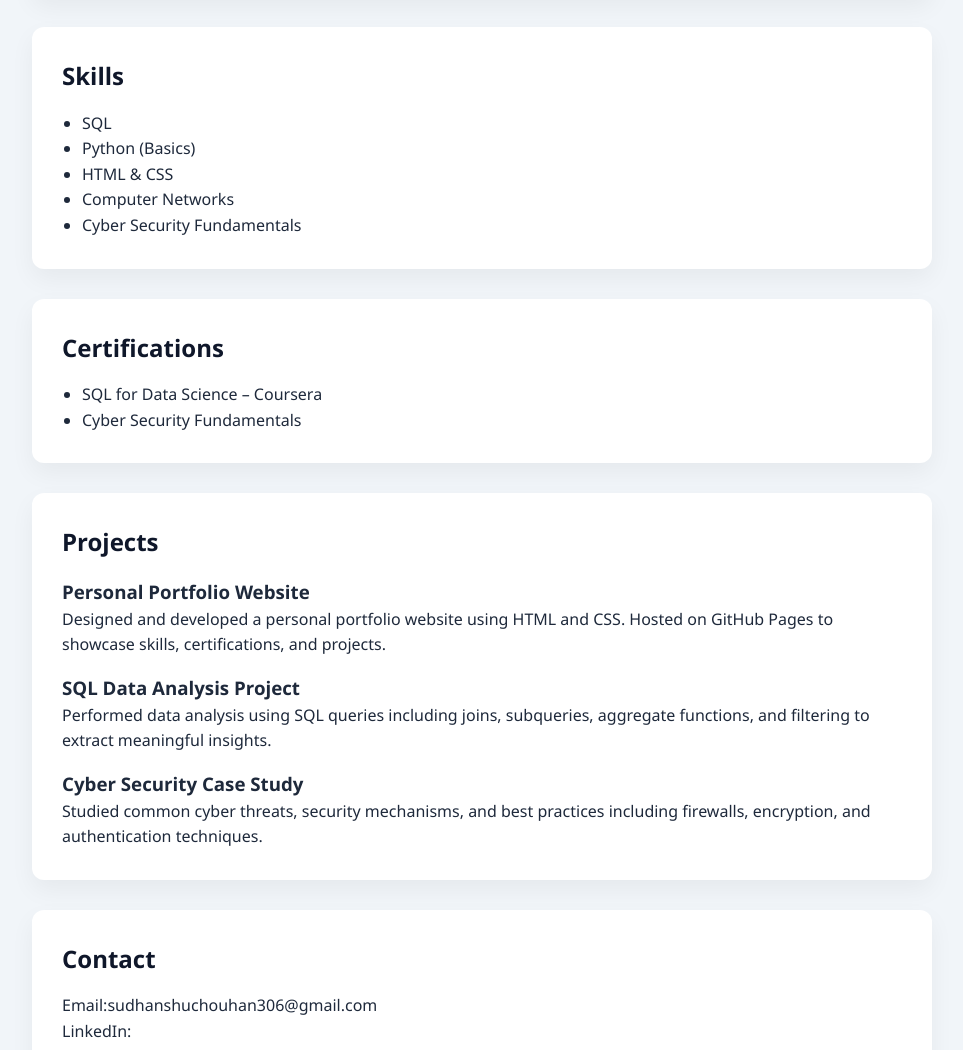
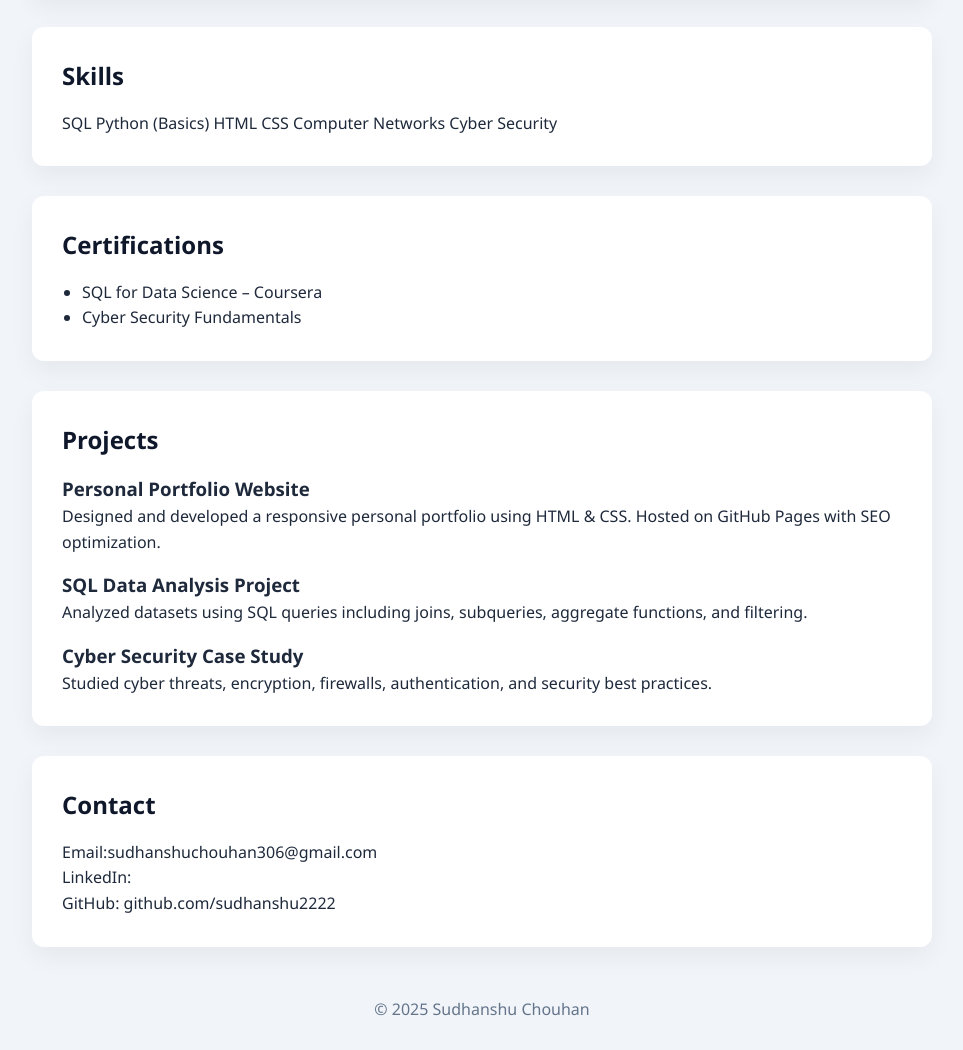
Before and after one commit to Sudhanshu22222/sudhanshu22222.github.io, a plain HTML site: page index.html in a window 1280 px wide. Shown: the part 494-1544 px from the top of the page, without its empty margins (158-1121 px from the left). Drawn offline with Linux system fonts and the light colour scheme.

Commit message:
Update index.html

```diff
--- a/index.html
+++ b/index.html
@@ -31,14 +31,17 @@
 
 <section>
   <h2>Skills</h2>
-    <ul>
-      <li>SQL</li>
-      <li>Python (Basics)</li>
-      <li>HTML & CSS</li>
-      <li>Computer Networks</li>
-      <li>Cyber Security Fundamentals</li>
-    </ul>
+
+  <div class="skills">
+    <span>SQL</span>
+    <span>Python (Basics)</span>
+    <span>HTML</span>
+    <span>CSS</span>
+    <span>Computer Networks</span>
+    <span>Cyber Security</span>
+  </div>
 </section>
+
 
   <section>
     <h2>Certifications</h2>
@@ -50,24 +53,35 @@
 <section>
   <h2>Projects</h2>
 
+  <div class="projects">
+
+    <div class="project-card">
       <h3>Personal Portfolio Website</h3>
       <p>
-    Designed and developed a personal portfolio website using HTML and CSS.
-    Hosted on GitHub Pages to showcase skills, certifications, and projects.
+        Designed and developed a responsive personal portfolio using HTML & CSS.
+        Hosted on GitHub Pages with SEO optimization.
       </p>
+    </div>
 
+    <div class="project-card">
       <h3>SQL Data Analysis Project</h3>
       <p>
-    Performed data analysis using SQL queries including joins, subqueries,
-    aggregate functions, and filtering to extract meaningful insights.
+        Analyzed datasets using SQL queries including joins, subqueries,
+        aggregate functions, and filtering.
       </p>
+    </div>
 
+    <div class="project-card">
       <h3>Cyber Security Case Study</h3>
       <p>
-    Studied common cyber threats, security mechanisms, and best practices
-    including firewalls, encryption, and authentication techniques.
+        Studied cyber threats, encryption, firewalls, authentication,
+        and security best practices.
       </p>
+    </div>
+
+  </div>
 </section>
+
 
   <section>
     <h2>Contact</h2>
```
Lines whose indentation alone changed are shown as unchanged.
